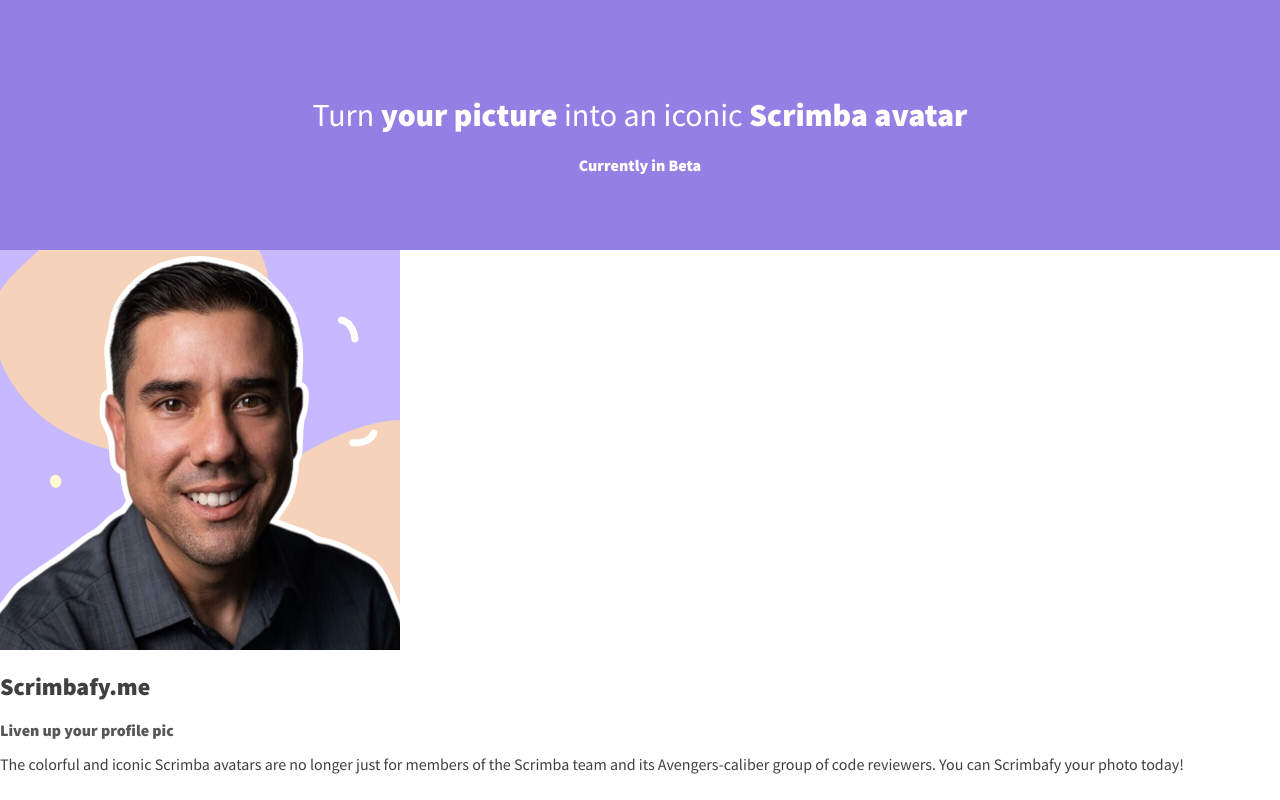
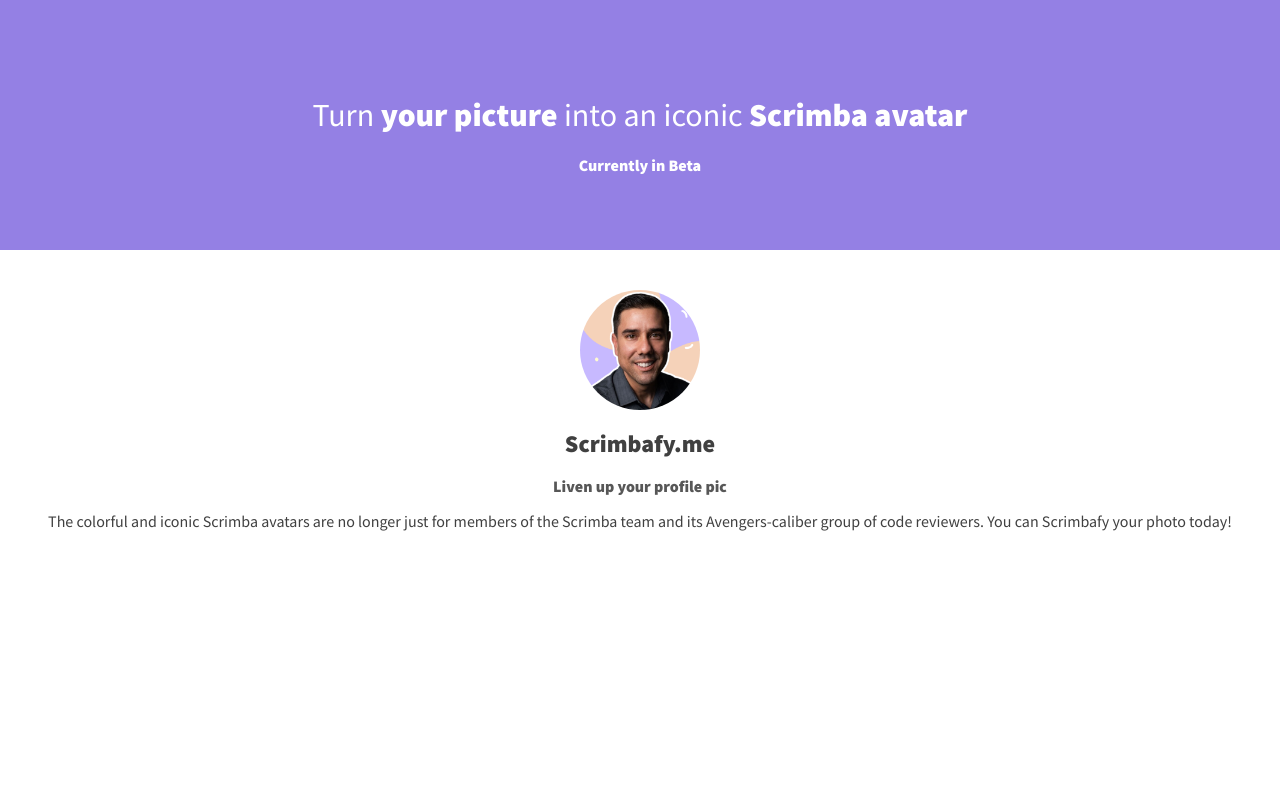
Before and after one commit to PetrValenta92/scrimbafy.me, a website built with Vite: page index.html in a window 1280 px wide. Built offline with nearby package versions, Linux system fonts and the light colour scheme.

Commit message:
Style main section

```diff
--- a/styles.css
+++ b/styles.css
@@ -1,3 +1,7 @@
+/* ------ CUSTOME PROPERTIES ---------- */
+
+
+/* ------ SET UP BODY ---------- */
 
 body {
     font-family: 'Source Sans Pro', sans-serif;
@@ -5,9 +9,7 @@
     margin: 0;
 }
 
-/* =================
-    Typography
-   ================= */
+/* ------ TYPOGRAPHY ---------- */
 
 h1 {
     font-weight: 400;
@@ -32,8 +34,6 @@
     background-color: #9480e4;
     text-align: center;
     min-height: 250px;
-    display: flex;
-    flex-direction: column;
     justify-content: center;
     align-items: center;
 }
@@ -42,15 +42,15 @@
     Main content
    ==================== */
 
-/*
-  Challenge: Style the main content
-    - Use flexbox to horizontally center all items inside
-      .main-content. The <p> text should remain left-aligned.
-    - Use em to give .main-content a top padding equal to 40px
-      and a left and right padding equal to 32px.
-    - Set the width of .img-main to 120px and display it as a rounded image.
-*/
+.main-content {
+    align-items: center;
+    padding: 2.5em 2em 0;
+}
 
+.img-main {
+    width: 120px;
+    border-radius: 50%;
+}
 
 /* =================
     Form
@@ -60,3 +60,11 @@
 /* =================
     Media queries
    ================= */
+
+
+/* ------ UTILITY CLASSES ---------- */
+
+.flex {
+    display: flex;
+    flex-direction: column;
+}
```
